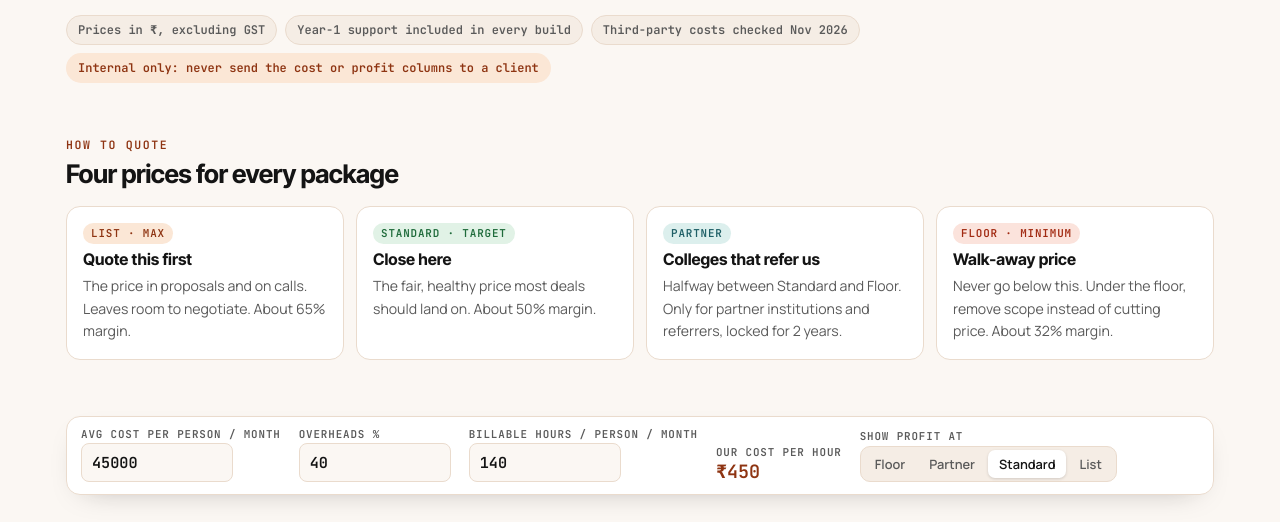
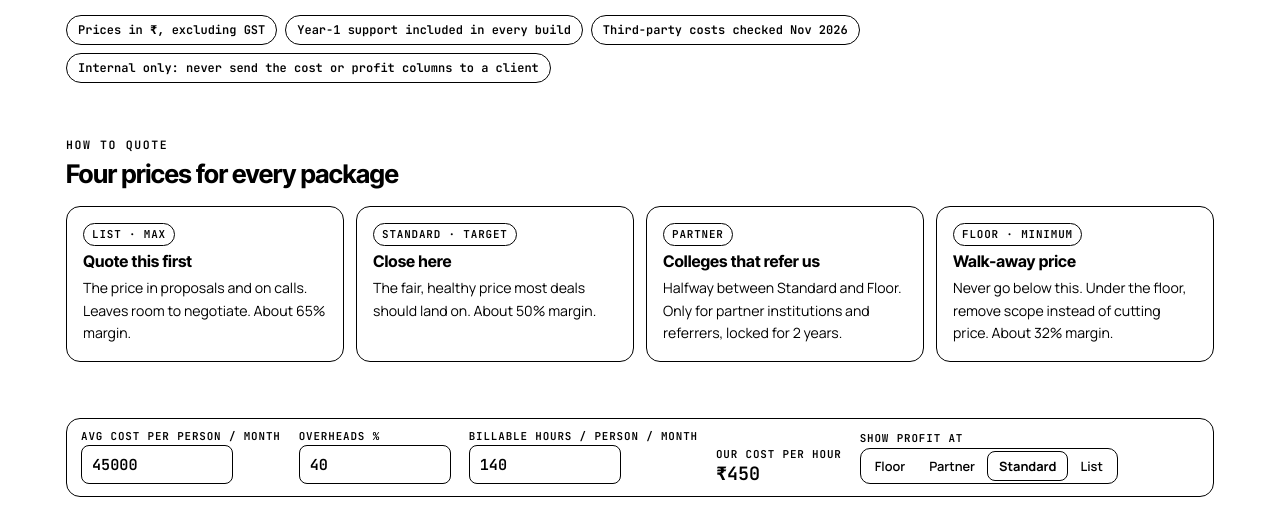
Before and after one commit to ChandanKarlekarV/qolvik-website, a website: page business/qolvik-price-book.html in a window 1280 px wide. Shown: the part 278-800 px from the top of the page. Drawn offline with Linux system fonts and the light colour scheme.

Commit message:
Price book: white background, black-only text, tables and rules

```diff
--- a/business/qolvik-price-book.html
+++ b/business/qolvik-price-book.html
@@ -3,22 +3,23 @@
 <link rel="stylesheet" href="https://fonts.googleapis.com/css2?family=Inter+Tight:wght@600;700&family=Manrope:wght@400;500;600;700&family=JetBrains+Mono:wght@500;600&display=swap">
 <style>
   /* Layout: one reading column of price tables, an assumptions bar that drives every profit number, and a planner at the end. */
+  /* Deliberately single-theme: white paper, solid black ink, black rules. Same look in light and dark mode. */
   :root {
-    --bg: #FBF7F3; --surface: #FFFFFF; --sunk: #F5EDE5; --ink: #141414; --muted: #5A5A5A; --line: #EADBCD;
-    --accent: #C2501A; --accent-ink: #8E3412; --accent-soft: #FBE7D6;
-    --teal: #1E5F66; --teal-soft: #DCEFED; --good: #1F6B3B; --good-soft: #E1F2E6; --bad: #A12A12; --bad-soft: #FBE3DC;
+    --bg: #FFFFFF; --surface: #FFFFFF; --sunk: #FFFFFF; --ink: #000000; --muted: #000000; --line: #000000;
+    --accent: #000000; --accent-ink: #000000; --accent-soft: #FFFFFF;
+    --teal: #000000; --teal-soft: #FFFFFF; --good: #000000; --good-soft: #FFFFFF; --bad: #000000; --bad-soft: #FFFFFF;
     --display: "Inter Tight", "Manrope", system-ui, sans-serif;
     --body: "Manrope", system-ui, -apple-system, "Segoe UI", sans-serif;
     --mono: "JetBrains Mono", ui-monospace, Consolas, monospace;
+    color-scheme: light;
   }
-  @media (prefers-color-scheme: dark) { :root:not([data-theme="light"]) {
-    --bg: #141210; --surface: #1D1A17; --sunk: #25201C; --ink: #F5EDE5; --muted: #B5ADA6; --line: #3A322C;
-    --accent: #E8853D; --accent-ink: #F2B783; --accent-soft: #3A2414;
-    --teal: #7FC4BE; --teal-soft: #123A3F; --good: #7FD39A; --good-soft: #15301F; --bad: #F29A82; --bad-soft: #3B1A12; color-scheme: dark; } }
-  :root[data-theme="dark"] {
-    --bg: #141210; --surface: #1D1A17; --sunk: #25201C; --ink: #F5EDE5; --muted: #B5ADA6; --line: #3A322C;
-    --accent: #E8853D; --accent-ink: #F2B783; --accent-soft: #3A2414;
-    --teal: #7FC4BE; --teal-soft: #123A3F; --good: #7FD39A; --good-soft: #15301F; --bad: #F29A82; --bad-soft: #3B1A12; color-scheme: dark; }
+  .chip, .pill, .level .tag { border: 1px solid #000000 !important; background: #FFFFFF !important; color: #000000 !important; }
+  .assume, .level, .card, .tbl { box-shadow: none !important; }
+  .seg button[aria-pressed="true"] { box-shadow: none !important; outline: 1.5px solid #000000; font-weight: 700; }
+  .sel { font-weight: 700; text-decoration: underline; text-underline-offset: 3px; }
+  .verdict { border: 1px solid #000000; background: #FFFFFF !important; color: #000000 !important; }
+  .bar { border: 1px solid #000000; }
+  .bar i { background: #000000 !important; }
 
   * { box-sizing: border-box; }
   body { background: var(--bg); color: var(--ink); font: 400 15px/1.6 var(--body); -webkit-font-smoothing: antialiased; }
@@ -52,7 +53,7 @@
   .level p { font-size: .88rem; color: var(--muted); }
 
   /* assumptions bar */
-  .assume { position: sticky; top: env(safe-area-inset-top, 0px); z-index: 5; background: var(--surface); border: 1px solid var(--line); border-radius: 14px; padding: 12px 14px; display: flex; flex-wrap: wrap; gap: 10px 18px; align-items: end; box-shadow: 0 10px 30px -18px rgb(20 20 20 / .35); }
+  .assume { position: sticky; top: env(safe-area-inset-top, 0px); z-index: 5; background: var(--surface); border: 1px solid var(--line); border-radius: 14px; padding: 12px 14px; display: flex; flex-wrap: wrap; gap: 10px 18px; align-items: end; }
   body::before { content: ""; position: fixed; inset: 0 0 auto; height: env(safe-area-inset-top, 0px); z-index: 10; background: var(--bg); }
   .field { display: grid; gap: 4px; }
   .field label { font: 600 .68rem/1 var(--mono); letter-spacing: .08em; text-transform: uppercase; color: var(--muted); }
@@ -76,7 +77,6 @@
   .pkg b { font: 700 .95rem/1.25 var(--display); display: block; }
   .pkg small { display: block; color: var(--muted); font-size: .8rem; margin-top: 3px; min-width: 12rem; max-width: 22rem; }
   .p-floor { color: var(--bad); } .p-partner { color: var(--teal); } .p-std { color: var(--good); font-weight: 600; } .p-max { color: var(--accent-ink); }
-  .sel { background: color-mix(in srgb, var(--accent-soft) 55%, transparent); }
   .pill { display: inline-block; font: 600 .75rem/1 var(--mono); padding: 5px 8px; border-radius: 999px; }
   .pill.good { background: var(--good-soft); color: var(--good); }
   .pill.ok { background: var(--teal-soft); color: var(--teal); }
@@ -100,7 +100,7 @@
   .kv .big { font-size: 1.4rem; }
   .kv hr { grid-column: 1 / -1; border: 0; border-top: 1px solid var(--line); margin: 2px 0; width: 100%; }
   .bar { height: 10px; border-radius: 999px; background: var(--sunk); overflow: hidden; }
-  .bar i { display: block; height: 100%; background: linear-gradient(90deg, #F2B783, #E8853D 45%, #C2501A); border-radius: 999px; }
+  .bar i { display: block; height: 100%; background: #000000; border-radius: 999px; }
   .verdict { font-size: .9rem; padding: 10px 12px; border-radius: 10px; }
 
   footer { font-size: .82rem; color: var(--muted); display: grid; gap: 6px; }
```
